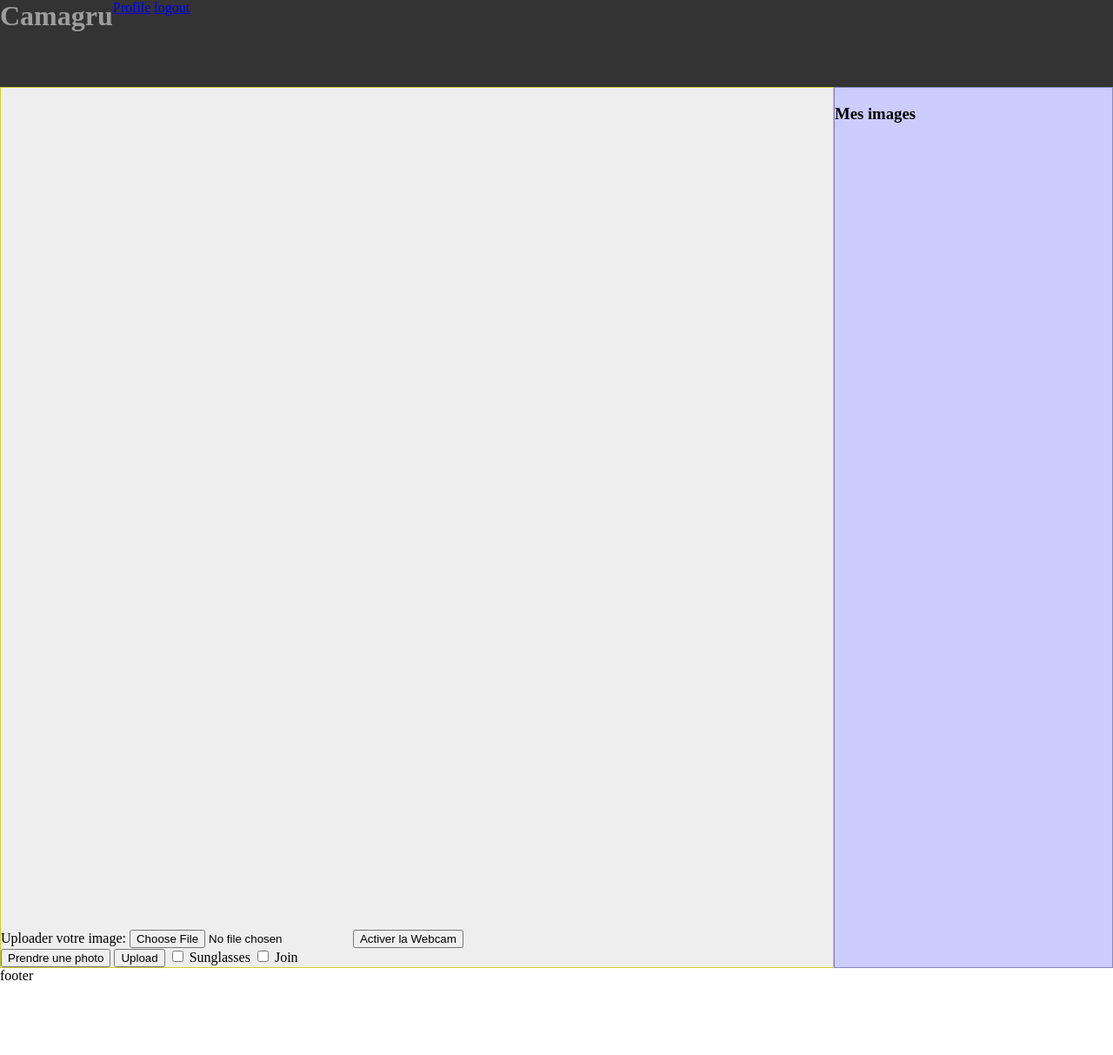
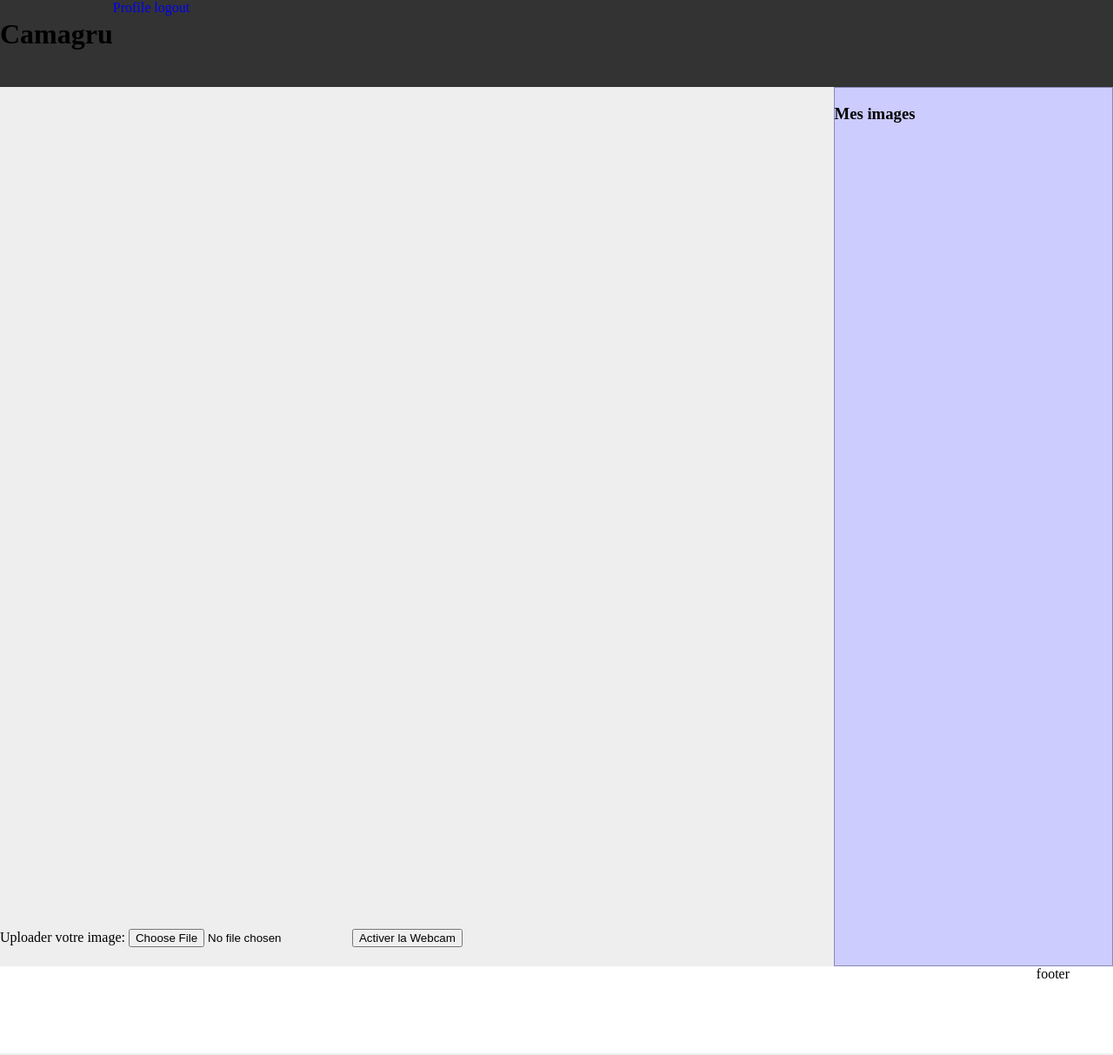
Before and after one commit to MRdotB/camagru, a PHP site: page /login/public/views/home.php in a window 1280 px wide. Shown: the whole page at 87% size. Run offline with PHP 8.4, Linux system fonts and the light colour scheme; the template is opened without the code that fills it, so the values that code supplies are empty; a map, chart or similar area stays blank.

Commit message:
Update css

```diff
--- a/public/css/css.css
+++ b/public/css/css.css
@@ -1,12 +1,38 @@
 body {
 	margin: 0px;
 	padding: 0px;
+}
+a {
+ text-decoration: none;
+}
+#rack {
+
+}
+#action {
+	float: right;
+}
+.nav{
+	color: white;
+	margin-top: 30px;
+	margin-right: 100px;
+	font-size: 20px;
+}
+.nav:hover{
+	color: lightblue;
+	text-decoration: underline;
 }
 .gallery--block {
 
 }
 
 .gallery--elem {
+	width: 33%;
+	display: inline-block;
+	position: relative;
+}
+
+.gallery--elem img{
+	width: 100%;
 	display: inline-block;
 	position: relative;
 }
@@ -22,10 +48,9 @@ header {
 	background-color: #333;
 	border-color: #080808;
 }
-#logo {
+#logo h1{
 	color: #9d9d9d;
-	margin: 0px;
-	padding: 0px;
+	margin-right: 100px;
 }
 #main {
 	min-height: 800px;
@@ -35,7 +60,6 @@ header {
 	flex-flow: row;
 }
 #main > article {
-	border: 1px solid #cccc33;
 	background: #eee;
 	-webkit-flex: 3 1 60%;
 	flex: 3 1 60%;
@@ -102,7 +126,9 @@ header {
 	-webkit-order: 3;
 	order: 3;
 }
-
+.hide{
+opacity: 0;
+}
 header, footer {
 	display: block;
 	min-height: 100px;
@@ -113,7 +139,9 @@ header, footer {
 		-webkit-flex-flow: column;
 		flex-flow: column;
 	}
-
+	.gallery--elem {
+		width: 100%;
+	}
 	#main > article, #main > nav, #main > aside {
 		-webkit-order: 0;
 		order: 0;
@@ -153,3 +181,19 @@ form input, form button {
 #err {
 color: red;
 }
+.centerb {
+	text-align: center;
+}
+#pagination {
+	display: inline-block;
+	margin: 0 auto;
+}
+
+#pagination li{
+	display: inline-block;
+	margin-right: 10px;
+}
+footer {
+text-align: right;
+padding-right: 50px;
+}
```
